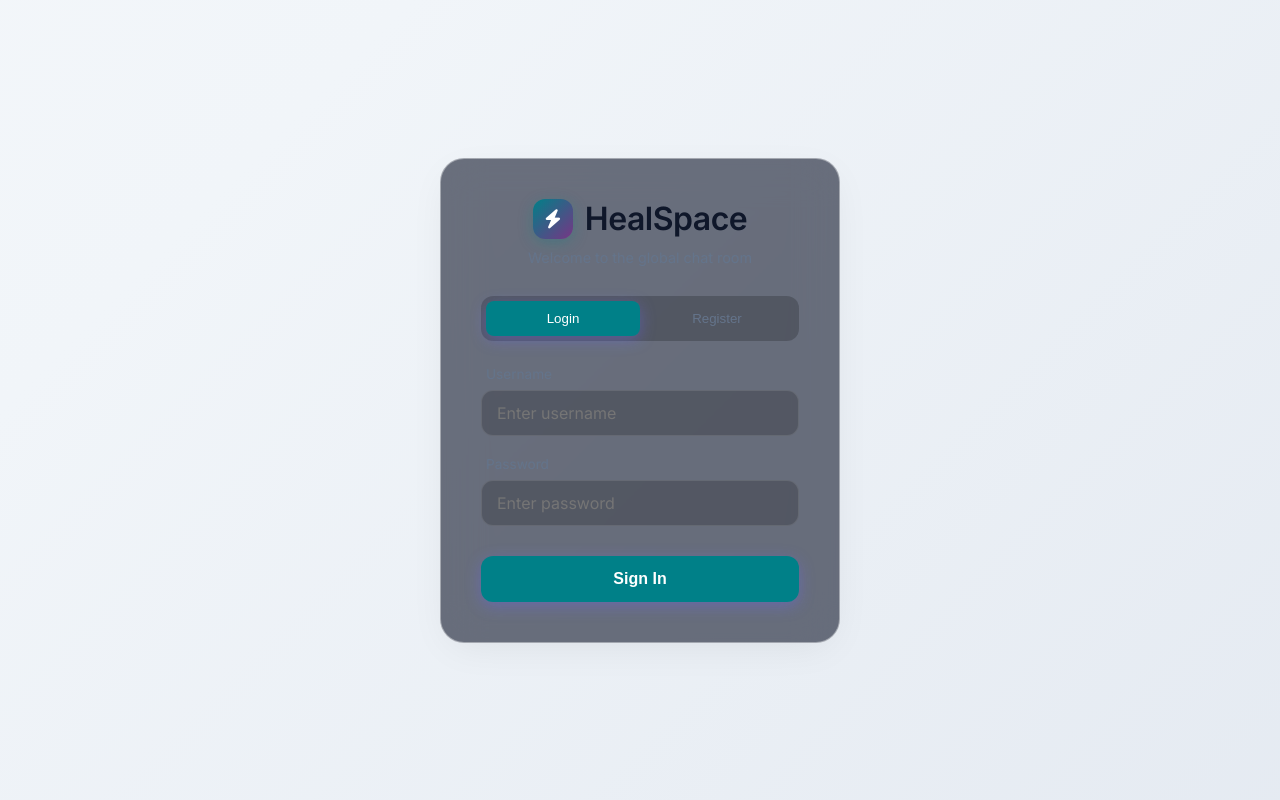
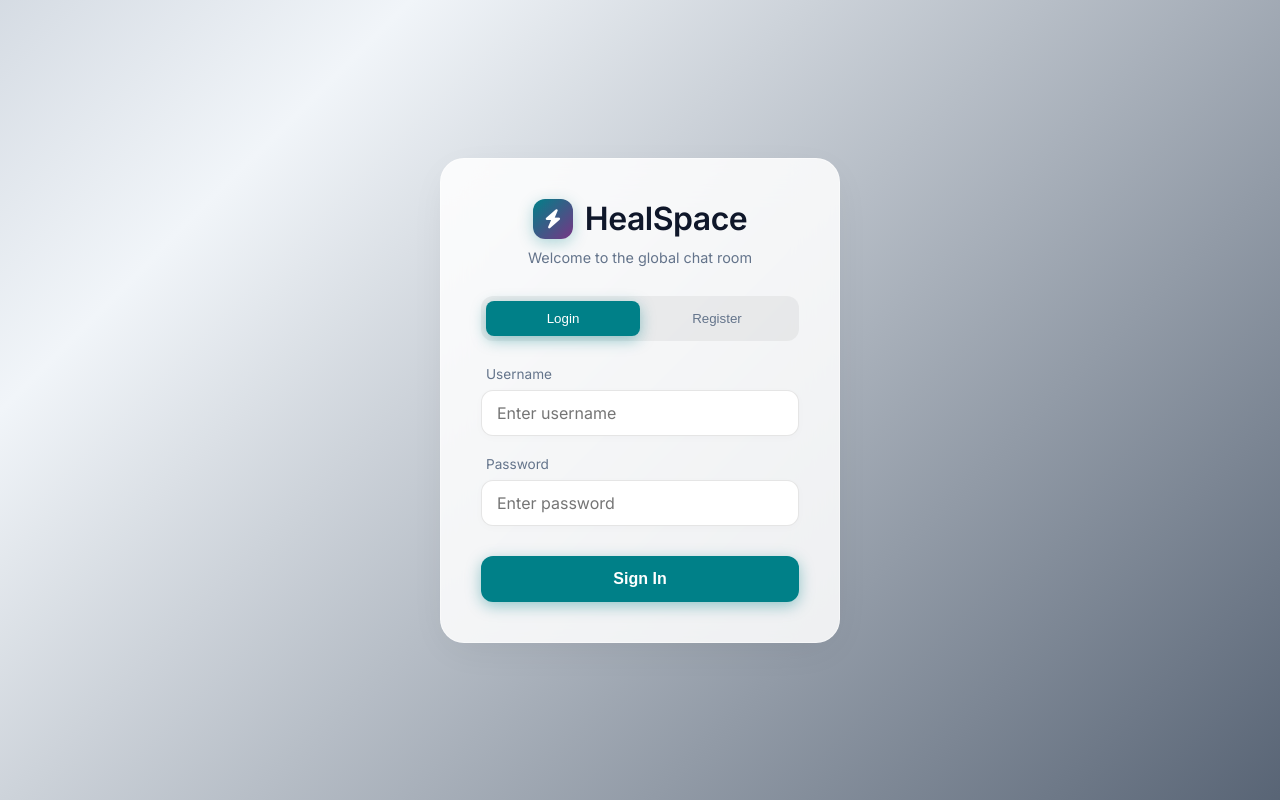
Before and after one commit to BaconFace288/HackYSU-Project, a FastAPI app: page /login in a window 1280 px wide. Run offline with FastAPI, Linux system fonts and the light colour scheme.

Commit message:
style: apply smokey gray background and fix login contrast

```diff
--- a/static/login.css
+++ b/static/login.css
@@ -6,7 +6,7 @@
     display: flex;
     flex-direction: column;
     align-items: center;
-    background: rgba(15, 23, 42, 0.6); /* Slightly more opaque for readability */
+    background: var(--glass-bg); /* Use the theme glass background for readability */
 }
 
 .login-brand {
@@ -32,7 +32,7 @@
     display: flex;
     justify-content: space-between;
     margin-bottom: 25px;
-    background: rgba(0, 0, 0, 0.2);
+    background: rgba(0, 0, 0, 0.05); /* Lighter background for tabs */
     border-radius: 12px;
     padding: 5px;
 }
@@ -52,7 +52,7 @@
 .tab-btn.active {
     background: var(--primary-color);
     color: white;
-    box-shadow: 0 4px 15px rgba(99, 102, 241, 0.4);
+    box-shadow: 0 4px 15px rgba(0, 128, 136, 0.4);
 }
 
 .auth-form {
@@ -75,8 +75,8 @@
 }
 
 .input-group input {
-    background: rgba(0, 0, 0, 0.2);
-    border: 1px solid rgba(255, 255, 255, 0.1);
+    background: #ffffff;
+    border: 1px solid rgba(0, 0, 0, 0.1);
     color: var(--text-main);
     padding: 12px 15px;
     border-radius: 12px;
@@ -84,12 +84,14 @@
     outline: none;
     font-family: inherit;
     transition: all 0.3s ease;
+    box-shadow: 0 2px 10px rgba(0,0,0,0.02);
 }
 
 .input-group input:focus {
-    border-color: rgba(99, 102, 241, 0.5);
-    box-shadow: 0 0 0 3px rgba(99, 102, 241, 0.1);
-    background: rgba(0, 0, 0, 0.3);
+    border-color: rgba(0, 128, 136, 0.4);
+    box-shadow: 0 0 0 4px rgba(0, 128, 136, 0.1);
+    background: #ffffff;
+    transform: translateY(-1px);
 }
 
 .primary-btn {
@@ -102,7 +104,7 @@
     font-weight: 600;
     cursor: pointer;
     transition: all 0.2s ease;
-    box-shadow: 0 4px 15px rgba(99, 102, 241, 0.4);
+    box-shadow: 0 4px 15px rgba(0, 128, 136, 0.4);
     margin-top: 10px;
 }
 
@@ -115,9 +117,11 @@
     background: transparent;
     border: 1px solid var(--primary-color);
     box-shadow: none;
+    color: var(--primary-color);
 }
 .outline-btn:hover {
-    background: rgba(99, 102, 241, 0.1);
+    background: rgba(0, 128, 136, 0.1);
+    color: var(--primary-color);
 }
 
 .error-banner, .success-banner {
--- a/static/style.css
+++ b/static/style.css
@@ -1,11 +1,11 @@
 /* Base Reset and Variables */
 :root {
-    /* Soft White Theme Colors */
-    --bg-color-1: #f8fafc; /* Slate 50 */
-    --bg-color-2: #e2e8f0; /* Slate 200 */
+    /* Smokey Gray Theme Colors */
+    --bg-color-1: #64748b; /* Slate 500 */
+    --bg-color-2: #334155; /* Slate 700 */
 
     /* Light Glassmorphism Variables */
-    --glass-bg: rgba(255, 255, 255, 0.65);
+    --glass-bg: rgba(255, 255, 255, 0.85);
     --glass-border: rgba(255, 255, 255, 0.4);
     --glass-shadow: 0 10px 40px -10px rgba(0, 0, 0, 0.08);
 
```
